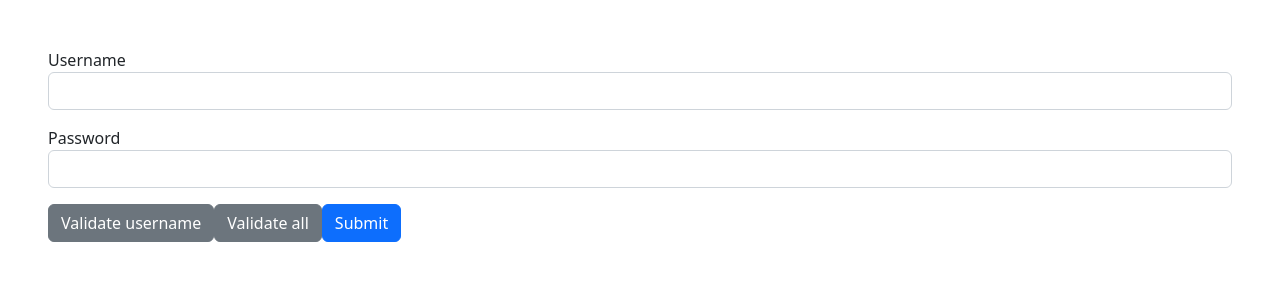
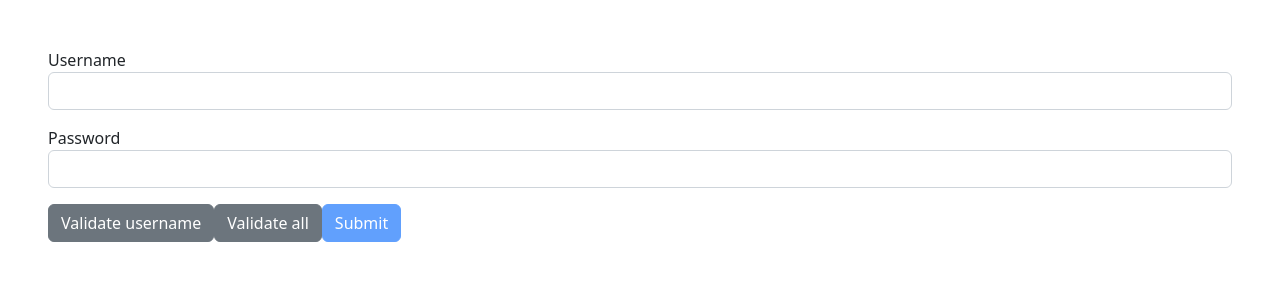
Before and after one commit to Febrianto752/practice-react-formik, a React (Create React App) app: page /test in a window 1280 px wide. Shown: the top 300 px of the page. Built offline with nearby package versions, Linux system fonts and the light colour scheme.

Commit message:
learn create disabled button submit

```diff
--- a/src/components/TestForm/index.jsx
+++ b/src/components/TestForm/index.jsx
@@ -13,8 +13,13 @@ const validationSchema = Yup.object({
     .min(3, "password length must be greater than three character"),
 });
 
-const handleSubmit = (values) => {
+const handleSubmit = (values, onSubmitProps) => {
   console.log("handle submit ", values);
+  console.log("on Submit Props ", onSubmitProps); // output : {resetForm: ƒ, validateForm: ƒ, validateField: ƒ, setErrors: ƒ, setFieldError: ƒ, setSubmitting: f}
+  // test proccess with use setTimeout
+  setTimeout(() => {
+    onSubmitProps.setSubmitting(false);
+  }, 2000);
 };
 
 const TestForm = () => {
@@ -25,6 +30,7 @@ const TestForm = () => {
           initialValues={initialValues}
           validationSchema={validationSchema}
           onSubmit={handleSubmit}
+          validateOnMount
         >
           {(formik) => {
             console.log("value of formik ", formik); // output awal : {values: undefined, errors: {…}, touched: {…}, status: undefined, isSubmitting: false, …}
@@ -72,7 +78,11 @@ const TestForm = () => {
                   Validate all
                 </button>
 
-                <button type="submit" className="btn btn-primary">
+                <button
+                  type="submit"
+                  className="btn btn-primary"
+                  disabled={!formik.isValid || formik.isSubmitting}
+                >
                   Submit
                 </button>
               </Form>
```
